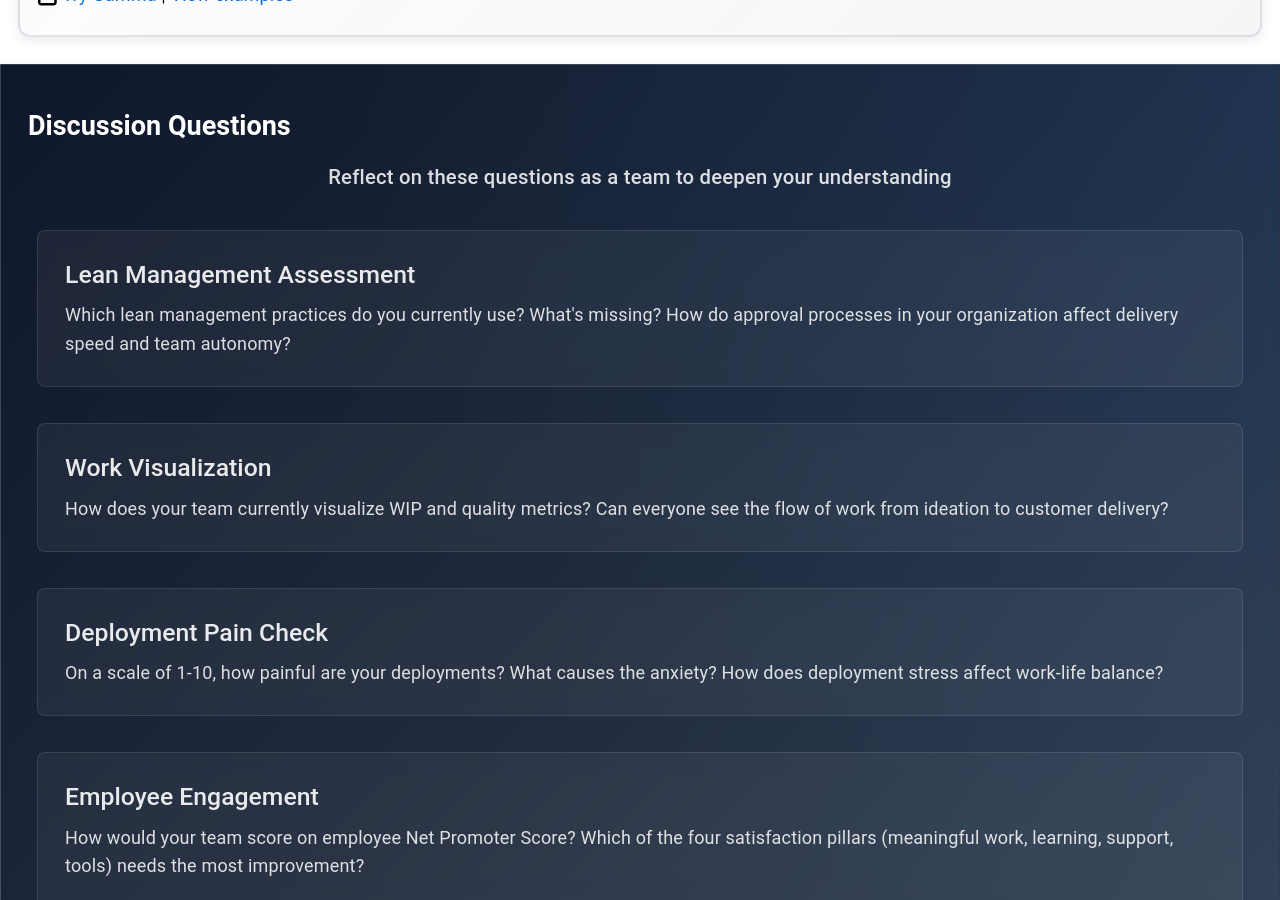
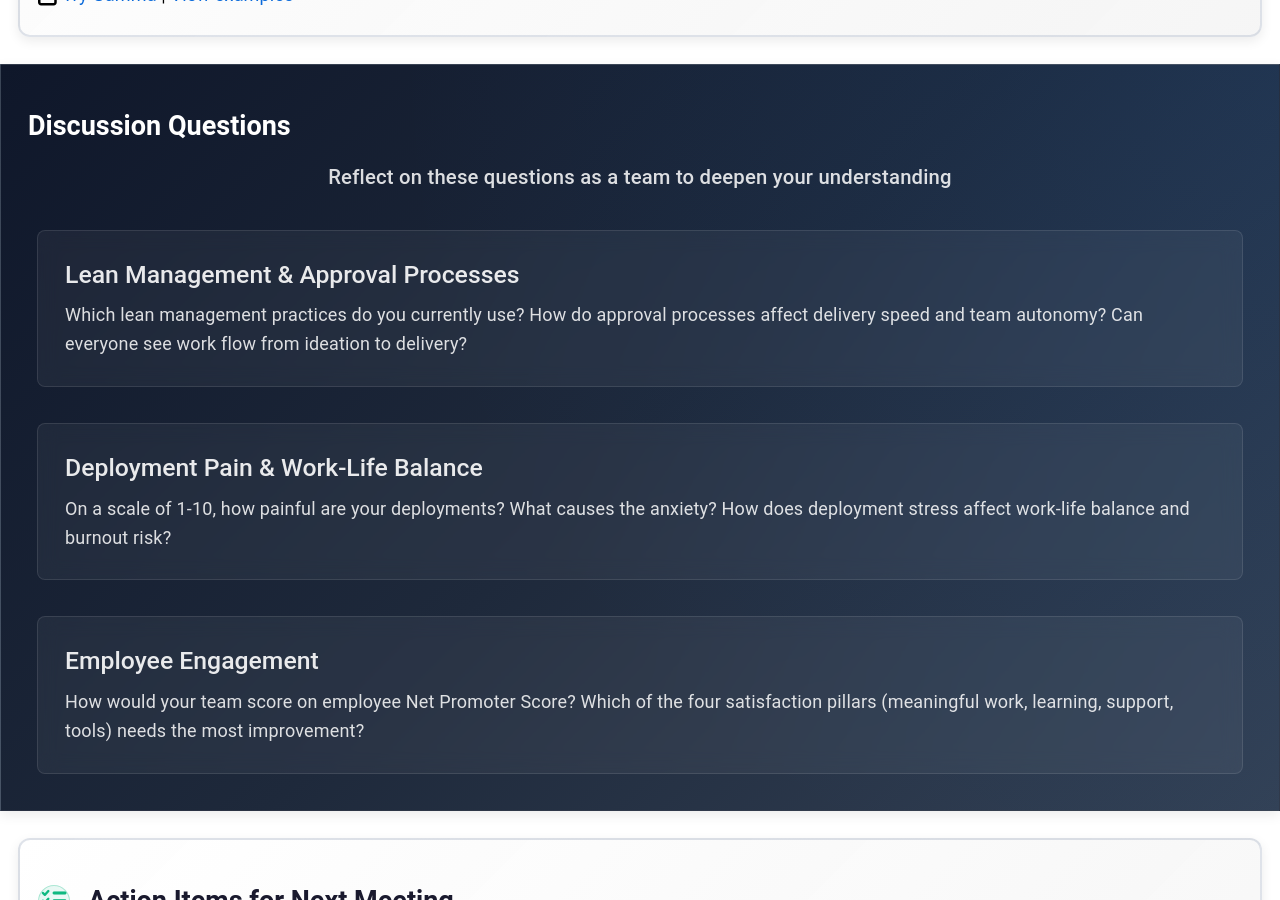
Before and after one commit to mhenke/accelerate-devex-book-club-notebooklm, a Jekyll site: the page built from docs/_meetings/meeting-3.md, in a window 1280 px wide and 900 px high, scrolled down 4018 px. Built offline with Jekyll 4.4.1, drawn with Linux system fonts in a browser that asks for light colours; some web fonts are replaced.

Commit message:
Consolidate discussion questions to 3 per meeting
Meeting 1: Combined virtuous cycle + culture indicators (4→3)
Meeting 2: Combined architecture independence + Conway's Law (4→3)
Meeting 3: Combined lean management + work visualization; deployment pain + work-life balance (4→3)
Meeting 4: Combined ING practices + learning investment (4→3)

All meetings now have exactly 3 discussion questions.

```diff
--- a/docs/_meetings/meeting-3.md
+++ b/docs/_meetings/meeting-3.md
@@ -538,18 +538,13 @@ document.addEventListener('keydown', function(event) {
 
     <div class="discussion-questions-list">
       <div class="deployment-signal">
-        <h4>Lean Management Assessment</h4>
-        <p>Which lean management practices do you currently use? What's missing? How do approval processes in your organization affect delivery speed and team autonomy?</p>
+        <h4>Lean Management & Approval Processes</h4>
+        <p>Which lean management practices do you currently use? How do approval processes affect delivery speed and team autonomy? Can everyone see work flow from ideation to delivery?</p>
       </div>
 
       <div class="deployment-signal">
-        <h4>Work Visualization</h4>
-        <p>How does your team currently visualize WIP and quality metrics? Can everyone see the flow of work from ideation to customer delivery?</p>
-      </div>
-
-      <div class="deployment-signal">
-        <h4>Deployment Pain Check</h4>
-        <p>On a scale of 1-10, how painful are your deployments? What causes the anxiety? How does deployment stress affect work-life balance?</p>
+        <h4>Deployment Pain & Work-Life Balance</h4>
+        <p>On a scale of 1-10, how painful are your deployments? What causes the anxiety? How does deployment stress affect work-life balance and burnout risk?</p>
       </div>
 
       <div class="deployment-signal">
```
Also changed, not shown: docs/_meetings/meeting-1.md (+3 -8 lines), docs/_meetings/meeting-2.md (+2 -7 lines), docs/_meetings/meeting-4.md (+2 -7 lines).
